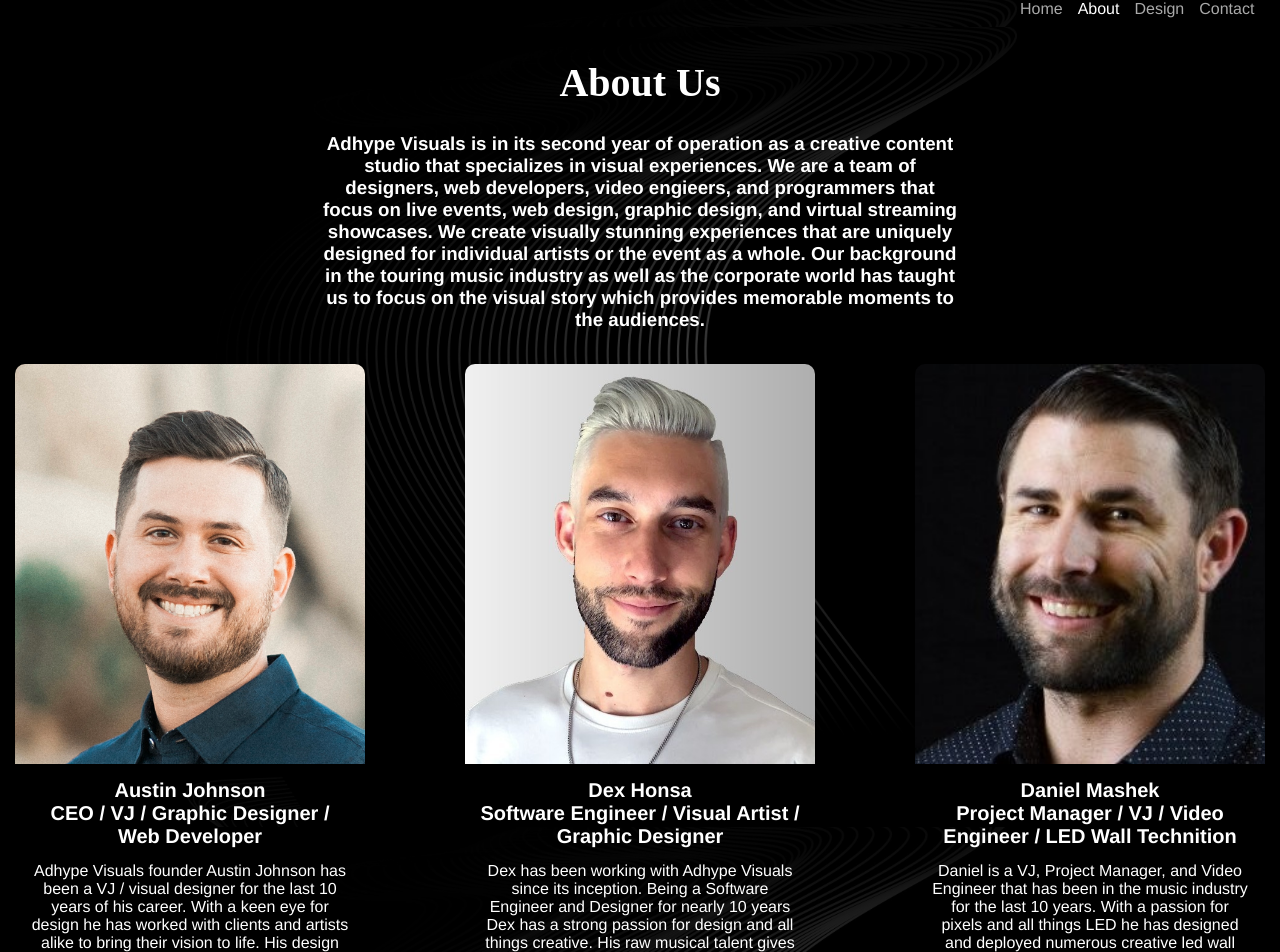
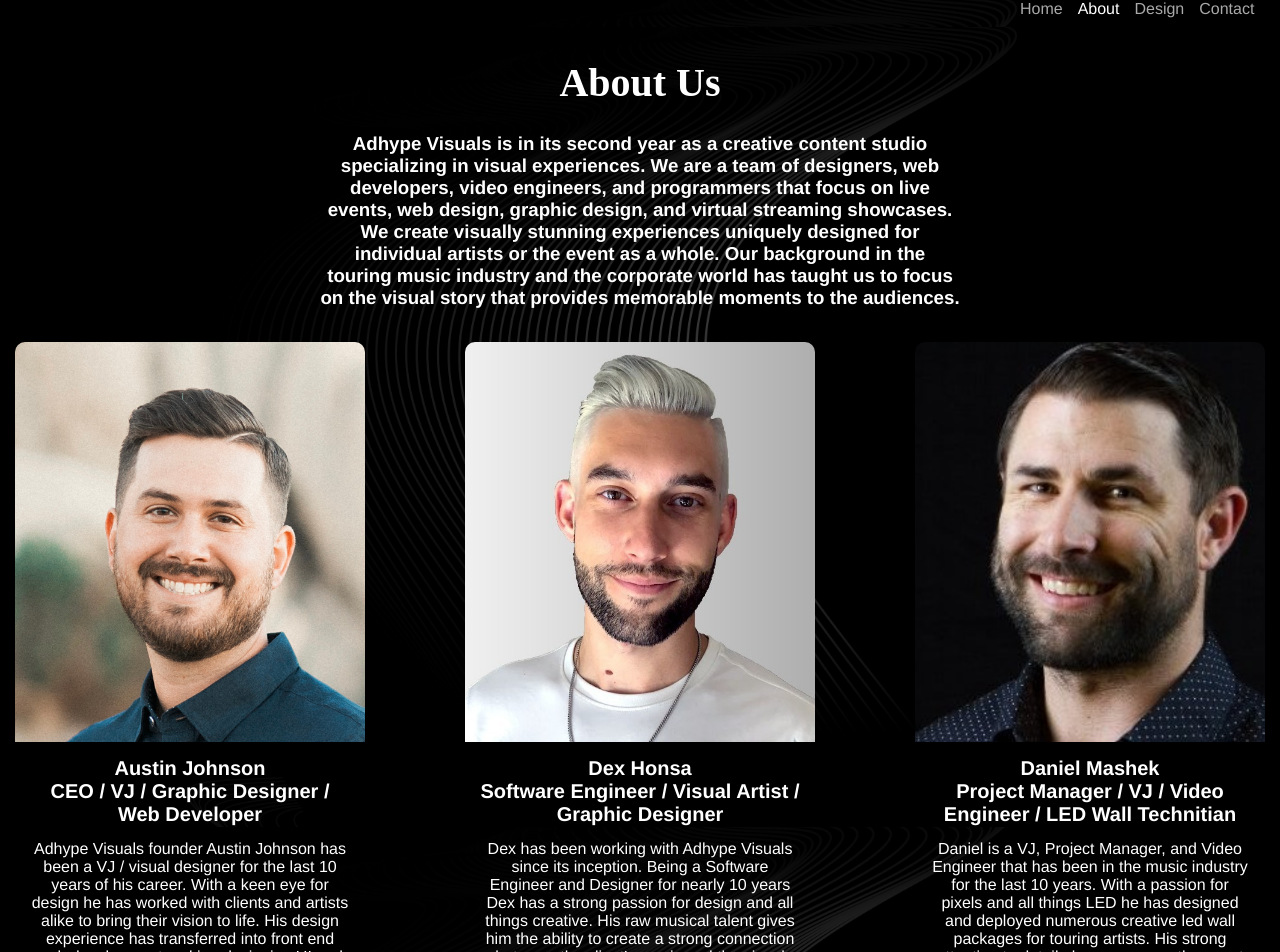
Before and after one commit to Austin-T-Johnson/adhype-visuals, a Vue app: page /about in a window 1280 px wide. Shown: the top 952 px of the page. Built offline with nearby package versions, Linux system fonts and the light colour scheme; what @meforma/vue-toaster would draw is missing.

Commit message:
grammar fixes, css fixes

```diff
--- a/src/JSON/design.json
+++ b/src/JSON/design.json
@@ -1,22 +1,22 @@
 [
     {
         "name": "Design & Branding",
-        "desc": "Branding is so much more than 'just a logo'. It's convaying your brands personal identity by showcasing it's core DNA.",
+        "desc": "Branding is so much more than 'just a logo'. It's conveying your brand's personal identity by showcasing its core DNA.",
         "img": "/adhype-visuals-retro-v2-01.png"
     },
     {
         "name": "Visual Content",
-        "desc": "We believe the visual aspect of any concert is just as important as what the music is convaying. We work together in coming up with visual methods to tell the perfect story",
+        "desc": "We believe the visual aspect of any concert is just as important as what the music is conveying. We work together in coming up with visual methods to tell the perfect story",
         "img": "/BH-LED.jpg"
     },
     {
         "name": "Web Design",
-        "desc": "Web Design is a complex subject, we as designers and developers have to consider both visual appearance and how to convay a company's message. We will work with you hand in hand every step of the way to ensure your end users will see your company's core values as well as get to navigate a clean, modern, and interactive UI. ",
+        "desc": "Web Design is a complex subject, we as designers and developers have to consider both visual appearance and how to convey a company's message. We will work with you hand in hand every step of the way to ensure your end users will see your company's core values as well as get to navigate a clean, modern, and interactive UI. ",
         "img": "/Desktop.png"
     },
     {
         "name": "Creative Direction",
-        "desc": "Creative Direction can be the difference between a successful brand and one that never takes off. It is a powerful tool, capable of helping you connect with your audience on a much deeper level. We combine our expertise in design, strategy, technology, and art to develope and empower your brand to its fullest potential.",
+        "desc": "Creative Direction can be the difference between a successful brand and one that never takes off. It is a powerful tool, capable of helping you connect with your audience on a much deeper level. We combine our expertise in design, strategy, technology, and art to develop and empower your brand to its fullest potential.",
         "img": "/creative-design-04.png"
     }
 ]
--- a/src/JSON/team.json
+++ b/src/JSON/team.json
@@ -3,7 +3,7 @@
         "name": "Austin Johnson",
         "position": "CEO / VJ / Graphic Designer / Web Developer",
         "img": " /aj.jpg",
-        "desc": "Adhype Visuals founder Austin Johnson has been a VJ / visual designer for the last 10 years of his career. With a keen eye for design he has worked with clients and artists alike to bring their vision to life. His design experience has transfered into front end web development making designing UI and creating web applications a new passion."
+        "desc": "Adhype Visuals founder Austin Johnson has been a VJ / visual designer for the last 10 years of his career. With a keen eye for design he has worked with clients and artists alike to bring their vision to life. His design experience has transferred into front end web development making designing UI and creating web applications a new passion."
     },
     {
         "name": "Dex Honsa",
@@ -13,7 +13,7 @@
     },
     {
         "name": "Daniel Mashek",
-        "position": "Project Manager / VJ / Video Engineer / LED Wall Technition",
+        "position": "Project Manager / VJ / Video Engineer / LED Wall Technitian",
         "img": "/daniel.jpeg",
         "desc": "Daniel is a VJ, Project Manager, and Video Engineer that has been in the music industry for the last 10 years. With a passion for pixels and all things LED he has designed and deployed numerous creative led wall packages for touring artists. His strong attention to detail always ensures the event he is on goes off without a hitch."
     }
--- a/src/views/AboutView.vue
+++ b/src/views/AboutView.vue
@@ -3,15 +3,7 @@
     <div class="about-div">
       <h1 class="about-txt">About Us</h1>
       <h3>
-        Adhype Visuals is in its second year of operation as a creative content
-        studio that specializes in visual experiences. We are a team of
-        designers, web developers, video engieers, and programmers that focus on
-        live events, web design, graphic design, and virtual streaming
-        showcases. We create visually stunning experiences that are uniquely
-        designed for individual artists or the event as a whole. Our background
-        in the touring music industry as well as the corporate world has taught
-        us to focus on the visual story which provides memorable moments to the
-        audiences.
+        Adhype Visuals is in its second year as a creative content studio specializing in visual experiences. We are a team of designers, web developers, video engineers, and programmers that focus on live events, web design, graphic design, and virtual streaming showcases. We create visually stunning experiences uniquely designed for individual artists or the event as a whole. Our background in the touring music industry and the corporate world has taught us to focus on the visual story that provides memorable moments to the audiences.
       </h3>
     </div>
 
--- a/src/views/HomeView.vue
+++ b/src/views/HomeView.vue
@@ -9,7 +9,7 @@
   <div class="adhype-container">
     <h1>Adhype Visuals</h1>
     <h2 class="description">
-      Your one stop shop for <br /><br />Visual Content, Web Design, Creative
+      Your one-stop shop for <br /><br />Visual Content, Web Design, Creative
       Direction, Graphic Design & Branding
     </h2>
   </div>
@@ -40,7 +40,6 @@
   <!-- Contact -->
 
   <section class="form">
-
     <div class="h2-div">
       <!-- {{msg}} -->
       <h2 class="get-in-touch">Get in Touch</h2>
@@ -49,29 +48,17 @@
     <form @submit="submit" class="contact-form" method="POST" action="contact">
       <div class="input-div">
         <label class="label">Name</label>
-          <input
-            v-model="name"
-            class="input-input"
-           type="text"
-            />
+        <input v-model="name" class="input-input" type="text" />
       </div>
 
       <div class="input-div">
         <label class="label">Email</label>
-          <input
-            v-model="email"
-            class="input-input"
-            type="text"
-            />
+        <input v-model="email" class="input-input" type="text" />
       </div>
 
       <div class="input-div">
         <label class="label">Message</label>
-          <input
-            v-model="message"
-            class="input-input"
-            type="text"
-           />
+        <input v-model="message" class="input-input" type="text" />
       </div>
     </form>
     <div class="btn-content">
@@ -83,7 +70,7 @@
 <script>
 import { defineComponent } from "vue";
 import artists from "../JSON/artists.json";
-import axios from 'axios';
+import axios from "axios";
 export default defineComponent({
   name: "HomeView",
 
@@ -96,7 +83,7 @@
       artists,
     };
   },
-  computed:{},
+  computed: {},
   methods: {
     async submit(e) {
       e.preventDefault();
@@ -149,11 +136,7 @@
   background-position: center;
   background-repeat: no-repeat;
   background-size: cover;
-
-
 }
-
-
 
 .adhype-container {
   position: absolute;
@@ -395,25 +378,37 @@
   animation-fill-mode: both;
 }
 
+@media (max-height: 960px) {
+  .artist-imgs-container {
+    height: 40vh;
+    width: 45vh;
+    position: relative;
+    flex-wrap: wrap;
+  }
+  .artist-txt {
+    width: 45vh;
+  }
+}
+
 @media (max-width: 1024px) {
-    .worked-with{
+  .worked-with {
     margin: 16% 0;
   }
   .bottom-container {
     height: 100%;
   }
- .contact-form{
+  .contact-form {
     width: 100%;
   }
 }
 @media (max-width: 800px) {
-.worked-with{
+  .worked-with {
     margin-bottom: 25%;
   }
-    .contact-form{
+  .contact-form {
     width: 100%;
   }
-.adhype-container{
+  .adhype-container {
     position: absolute;
     z-index: 1;
     color: white;
@@ -425,17 +420,14 @@
     padding-top: 10%;
     align-items: center;
   }
-
-
 }
 
 @media (max-width: 480px) {
-.worked-with{
+  .worked-with {
     margin-bottom: 66%;
   }
-    .contact-form{
+  .contact-form {
     width: 100%;
   }
-
 }
 </style>
```
Lines whose indentation alone changed are shown as unchanged.
